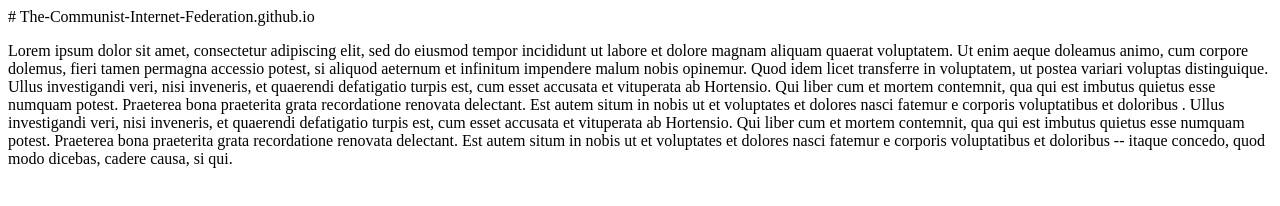
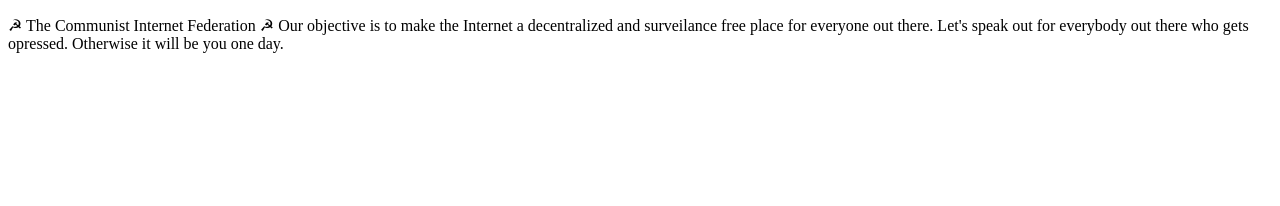
Before and after one commit to Communist-Internet-Federation/Communist-Internet-Federation.github.io, a plain HTML site: page index.html in a window 1280 px wide. Drawn offline with Linux system fonts and the light colour scheme.

Commit message:
modified:   index.html

```diff
--- a/index.html
+++ b/index.html
@@ -1,8 +1,15 @@
-# The-Communist-Internet-Federation.github.io
+<!DOCTYPE html>
+<html>
+<!-- The-Communist-Internet-Federation.github.io -->
+<body>
+
 <p>
-    Lorem ipsum dolor sit amet, consectetur adipiscing elit, sed do eiusmod tempor incididunt ut labore et dolore magnam aliquam quaerat voluptatem. Ut enim aeque doleamus animo, cum corpore dolemus, fieri tamen permagna accessio potest, si aliquod aeternum et infinitum impendere malum nobis opinemur. Quod idem licet transferre in voluptatem, ut postea variari voluptas distinguique.
+☭ The Communist Internet Federation ☭
 
-Ullus investigandi veri, nisi inveneris, et quaerendi defatigatio turpis est, cum esset accusata et vituperata ab Hortensio. Qui liber cum et mortem contemnit, qua qui est imbutus quietus esse numquam potest. Praeterea bona praeterita grata recordatione renovata delectant. Est autem situm in nobis ut et voluptates et dolores nasci fatemur e corporis voluptatibus et doloribus .
+Our objective is to make the Internet a decentralized and surveilance free place for everyone out there.
 
-Ullus investigandi veri, nisi inveneris, et quaerendi defatigatio turpis est, cum esset accusata et vituperata ab Hortensio. Qui liber cum et mortem contemnit, qua qui est imbutus quietus esse numquam potest. Praeterea bona praeterita grata recordatione renovata delectant. Est autem situm in nobis ut et voluptates et dolores nasci fatemur e corporis voluptatibus et doloribus -- itaque concedo, quod modo dicebas, cadere causa, si qui.
+Let's speak out for everybody out there who gets opressed. Otherwise it will be you one day.
 </p>
+
+</body>
+</html>
```
